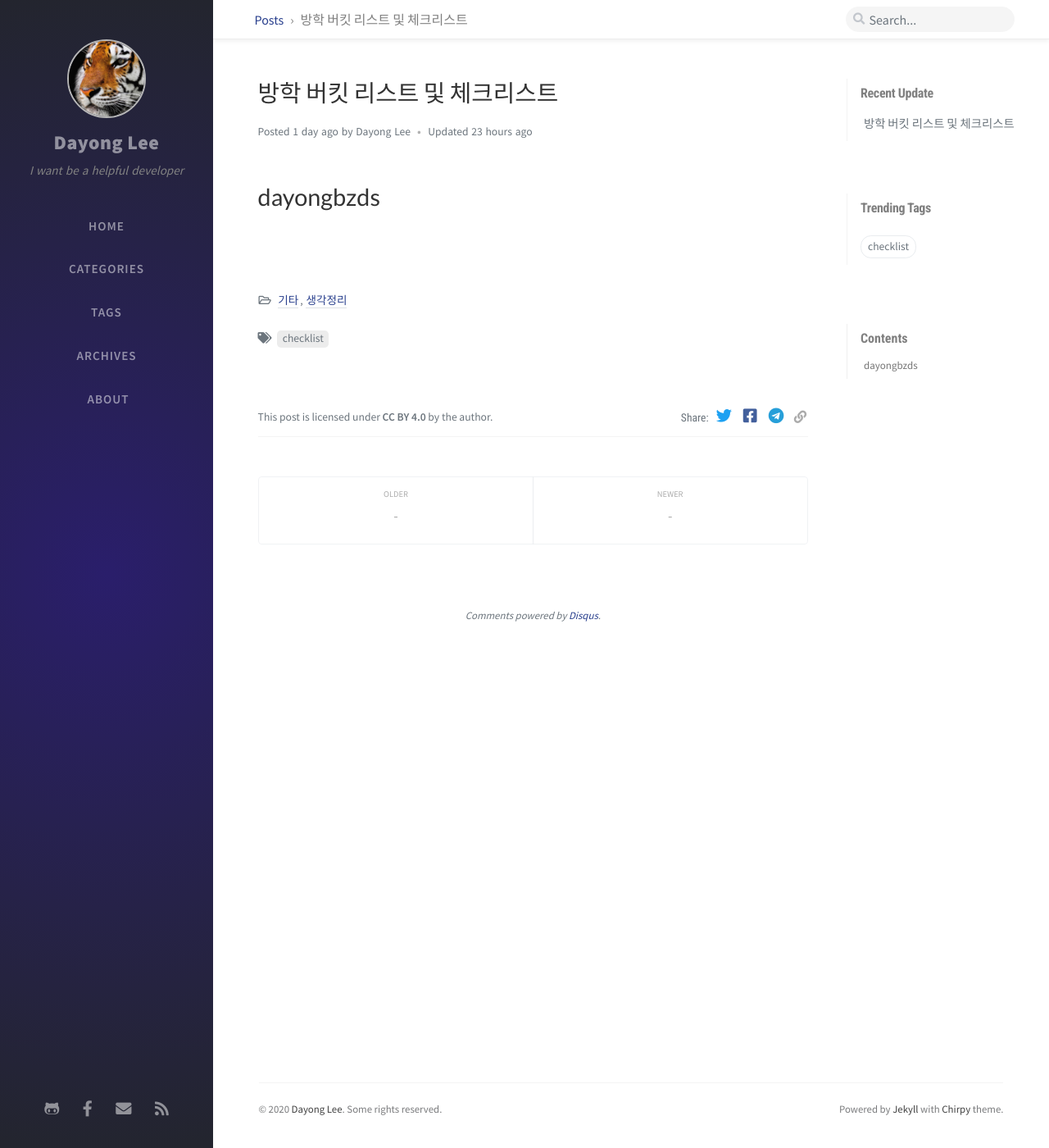
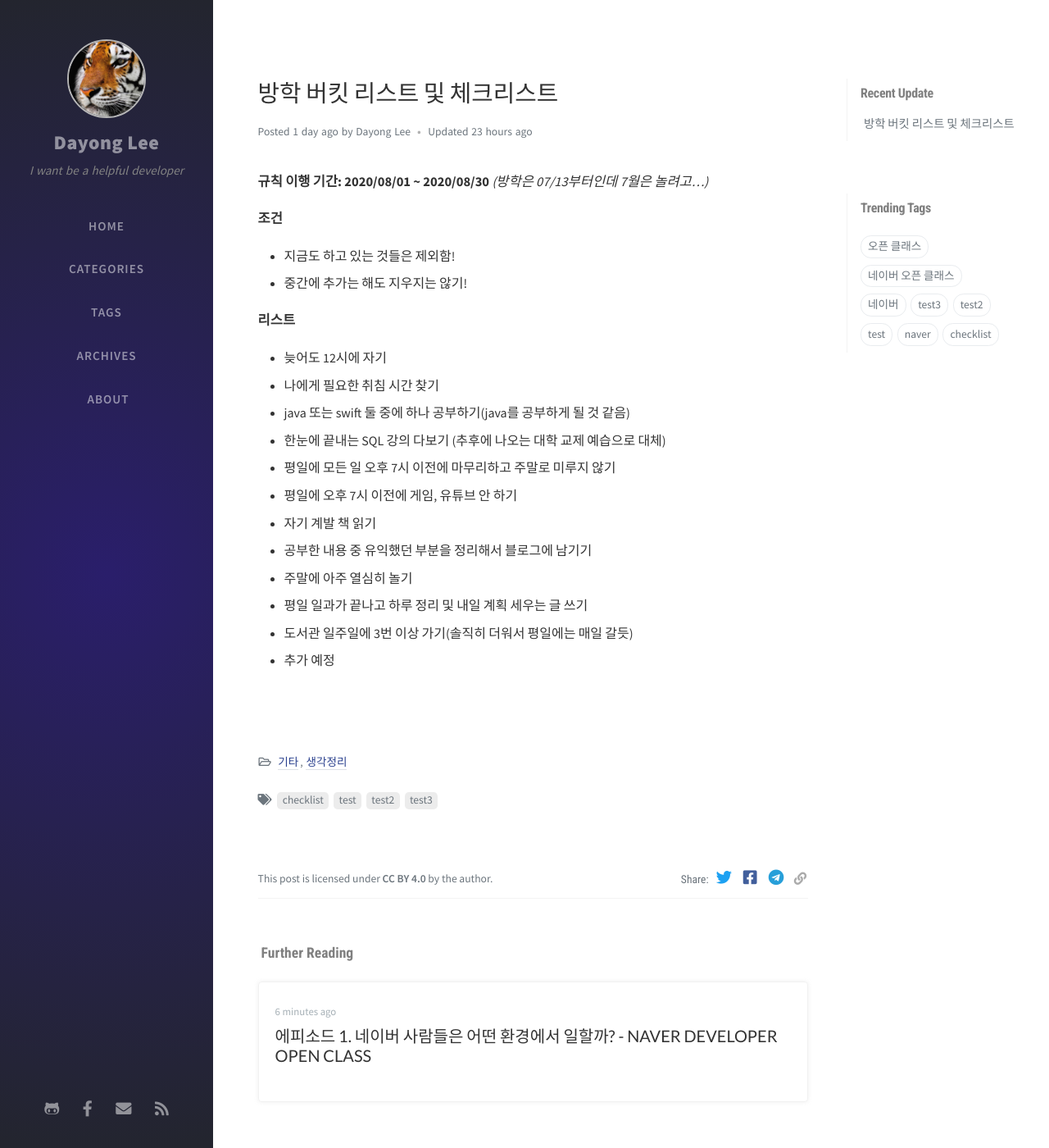
Before and after one commit to dayongkr/deprecated_dayongbz.github.io, a Jekyll site: the page built from _posts/2020-08-23-방학_버킷_리스트_및_체크리스트.md, in a window 1280 px wide and 1400 px high. Shown: the whole window at 82% size. Built offline with Jekyll 4.4.1, drawn with Linux system fonts in a browser that asks for light colours; nearby versions of some CDN libraries; comment, search, counter and statistics services are not loaded; some of the changed text lies outside the part shown.

Commit message:
add test post

```diff
--- a/_posts/2020-08-23-방학_버킷_리스트_및_체크리스트.md
+++ b/_posts/2020-08-23-방학_버킷_리스트_및_체크리스트.md
@@ -2,7 +2,27 @@
 title: 방학 버킷 리스트 및 체크리스트
 date: 2020-08-23 15:58:00 +0900
 categories: [기타,생각정리]
-tags: checklist
+tags: [checklist,test,test2,test3]
 ---
 
-# dayongbzds
+**규칙 이행 기간: 2020/08/01 ~ 2020/08/30** *(방학은 07/13부터인데 7월은 놀려고...)*
+
+**조건**
+
+- 지금도 하고 있는 것들은 제외함!
+- 중간에 추가는 해도 지우지는 않기!
+
+**리스트**
+
+- 늦어도 12시에 자기
+- 나에게 필요한 취침 시간 찾기
+- java 또는 swift 둘 중에 하나 공부하기(java를 공부하게 될 것 같음)
+- 한눈에 끝내는 SQL 강의 다보기 (추후에 나오는 대학 교제 예습으로 대체)
+- 평일에 모든 일 오후 7시 이전에 마무리하고 주말로 미루지 않기
+- 평일에 오후 7시 이전에 게임, 유튜브 안 하기
+- 자기 계발 책 읽기
+- 공부한 내용 중 유익했던 부분을 정리해서 블로그에 남기기
+- 주말에 아주 열심히 놀기
+- 평일 일과가 끝나고 하루 정리 및 내일 계획 세우는 글 쓰기
+- 도서관 일주일에 3번 이상 가기(솔직히 더워서 평일에는 매일 갈듯)
+- 추가 예정
```
Also changed, not shown: _posts/2020-08-24-에피소드_1._네이버_사람들은_어떤_환경에서_일할까?_-_NAVER_DEVELOPER_OPEN_CLASS.md (added, +6 -0 lines), 1 other file.
